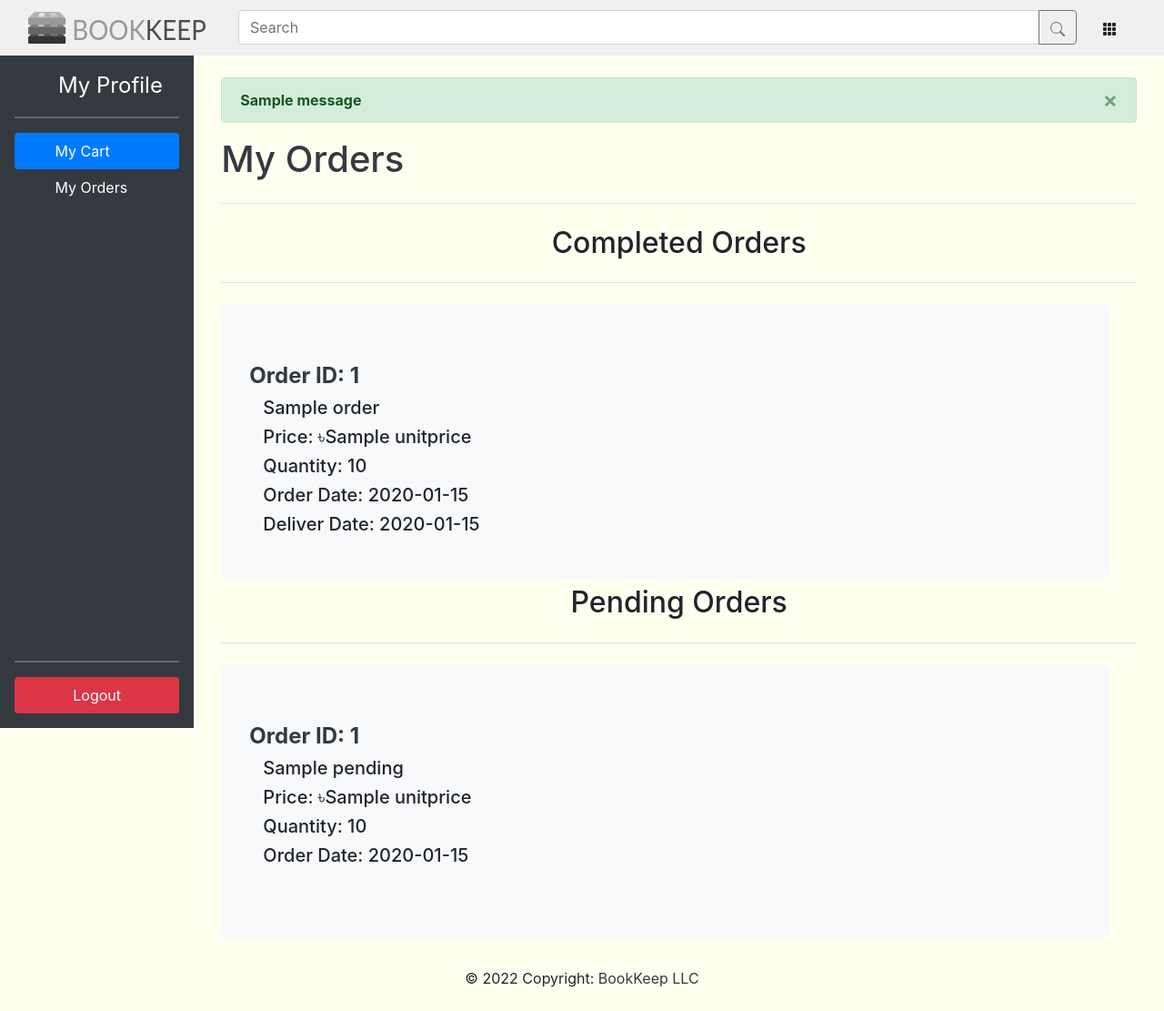
After one commit to arifinnasif/BookKeep, a Django app: template templates/user_profile_orders.html in a window 1280 px wide. The commit adds this page. Shown: the whole page at 91% size. Run offline with Django 3.2, Linux system fonts and the light colour scheme; the template is opened without the code that fills it: most values are stand-ins (such as "Sample title", 1, 10 or a date in 2020); one stand-in notice (Sample message) is shown; some libraries are stand-ins or nearby versions.

Commit message:
my order tab added in user profile

```diff
--- a/templates/user_profile.html
+++ b/templates/user_profile.html
@@ -36,15 +36,15 @@
                         My Cart
                     </a>
                 </li>
-                <!-- <li>
-                    <a id="book-list" href="/manage/book-list/"
+                <li>
+                    <a id="book-list" href="{% url 'user-profile-orders' cid=username %}"
                         class="nav-link text-white {% block book-list-anchor-class %}{% endblock %}">
                         <svg class="bi me-2" width="16" height="16">
                             <use xlink:href="#speedometer2" />
                         </svg>
-                        Book List
+                        My Orders
                     </a>
-                </li> -->
+                </li>
                 <!-- <li>
                     <a id="author-list" href="/manage/author-list/"
                         class="nav-link text-white {% block author-list-anchor-class %}{% endblock %}">
--- /dev/null
+++ b/templates/user_profile_orders.html
@@ -0,0 +1,87 @@
+{% extends 'user_profile.html' %}
+{% load static %}
+
+{% block user-profile-content-block %}
+
+<header class="pb-3 mb-4 border-bottom">
+    {% if messages %}
+    {% for message in messages %}
+    <div class="alert alert-dismissible alert-success">
+        <button type="button" class="close" data-dismiss="alert">
+            ×
+        </button>
+        <strong>{{message}}</strong>
+    </div>
+    {% endfor %}
+    {% endif %}
+
+    <a href="#" class="d-flex align-items-center text-dark text-decoration-none">
+        <span class="fs-4">
+            <h1>My Orders</h1>
+        </span>
+    </a>
+</header>
+
+{% if order|length %}
+<header class="pb-3 mb-4 border-bottom">
+    <h2 align="center">Completed Orders</h2>
+</header>
+{% endif %}
+
+{% for i in order %}
+<div class="container-fluid row align-items-md-stretch">
+    <div class="bg-light p-3 mb-2 rounded-3" style="height: 300px;">
+        <!--p-3 mb-2 rounded-3-->
+        <!-- <div class="book_image" align="center">
+            <figure class="figure">
+                <img src="{% static 'book_cover/War-and-Peace.jpg' %}" class="figure-img img-fluid rounded"
+                    alt="alternative text for book image" style="height: 250px;">
+                <figcaption class="figure-caption">A caption for the above image.</figcaption>
+            </figure>
+        </div> -->
+        <div class="container-fluid py-5 align-items-right book_desc">
+
+            <h4 class="display-8 fw-bold text-dark">Order ID: {{i.oid}}</h4>
+            <h5 class="col-md-12 fs-5"> {{i.bookName}} </h5>
+            <h6 class="col-md-12 fs-5"> Price: ৳{{i.unitprice}}</h6>
+            <h6 class="col-md-12 fs-5">Quantity: {{i.quantity}}</h6>
+            <h6 class="col-md-12 fs-5">Order Date: {{i.orderdate}}</h6>
+            <h6 class="col-md-12 fs-5">Deliver Date: {{i.deliverydate}}</h6>
+            <!-- <h6 class="col-md-12 fs-5 edit-isbn delete-isbn">{{i.isbn}}</h6> -->
+        </div>
+    </div>
+</div>
+{% endfor %}
+
+{% if pending|length %}
+<header class="pb-3 mb-4 border-bottom">
+    <h2 align="center">Pending Orders</h2>
+</header>
+{% endif %}
+
+{% for i in pending %}
+<div class="container-fluid row align-items-md-stretch">
+    <div class="bg-light p-3 mb-2 rounded-3" style="height: 300px;">
+        <!--p-3 mb-2 rounded-3-->
+        <!-- <div class="book_image" align="center">
+            <figure class="figure">
+                <img src="{% static 'book_cover/War-and-Peace.jpg' %}" class="figure-img img-fluid rounded"
+                    alt="alternative text for book image" style="height: 250px;">
+                <figcaption class="figure-caption">A caption for the above image.</figcaption>
+            </figure>
+        </div> -->
+        <div class="container-fluid py-5 align-items-right book_desc">
+
+            <h4 class="display-8 fw-bold text-dark">Order ID: {{i.oid}}</h4>
+            <h5 class="col-md-12 fs-5"> {{i.bookName}} </h5>
+            <h6 class="col-md-12 fs-5"> Price: ৳{{i.unitprice}}</h6>
+            <h6 class="col-md-12 fs-5">Quantity: {{i.quantity}}</h6>
+            <h6 class="col-md-12 fs-5">Order Date: {{i.orderdate}}</h6>
+            <!-- <h6 class="col-md-12 fs-5">Deliver Date: {{i.deliverydate}}</h6> -->
+            <!-- <h6 class="col-md-12 fs-5 edit-isbn delete-isbn">{{i.isbn}}</h6> -->
+        </div>
+    </div>
+</div>
+{% endfor %}
+
+{% endblock %}
--- a/user_profile/urls.py
+++ b/user_profile/urls.py
@@ -1,11 +1,9 @@
+from unicodedata import name
 from django.urls import path
 from user_profile import views
 
 urlpatterns = [
     path('user/<cid>', views.show_profile, name = 'user-profile'),
-    path('user/<cid>/my-cart/', views.MyCartView.as_view(), name= 'user-profile-cart')
-    # path('manage/customer-list/', views.AdminCustomerListView.as_view(), name = 'admin-customer-list-view'),
-    # path('manage/book-list/', views.AdminBookListView.as_view(), name = 'admin-book-list-view'),
-    # path('manage/author-list/', views.AdminAuthorListView.as_view(), name = 'admin-author-list-view'),
-    # path('manage/order-log/', views.AdminOrderLogView.as_view(), name = 'admin-order-log-view'),
+    path('user/<cid>/my-cart/', views.MyCartView.as_view(), name= 'user-profile-cart'),
+    path('user/<cid>/my-orders/', views.MyOrderView.as_view(), name= 'user-profile-orders'),
 ]
```
Also changed, not shown: templates/user_profile_cart.html (+0 -7 lines), user_profile/views.py (+74 -1 lines).
